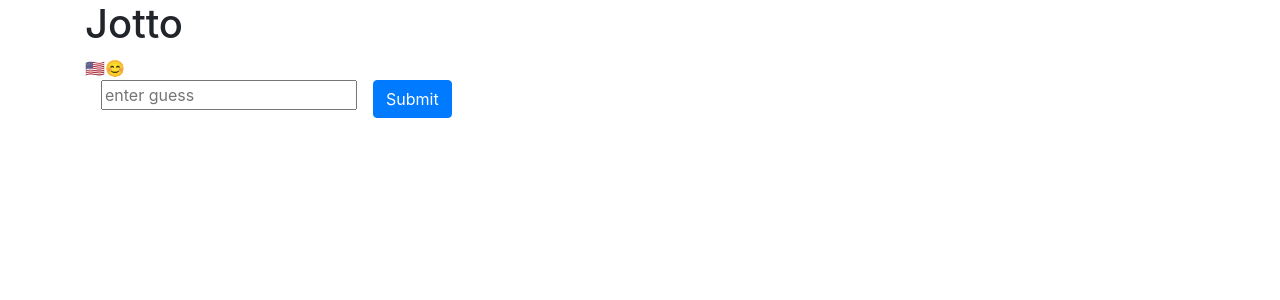
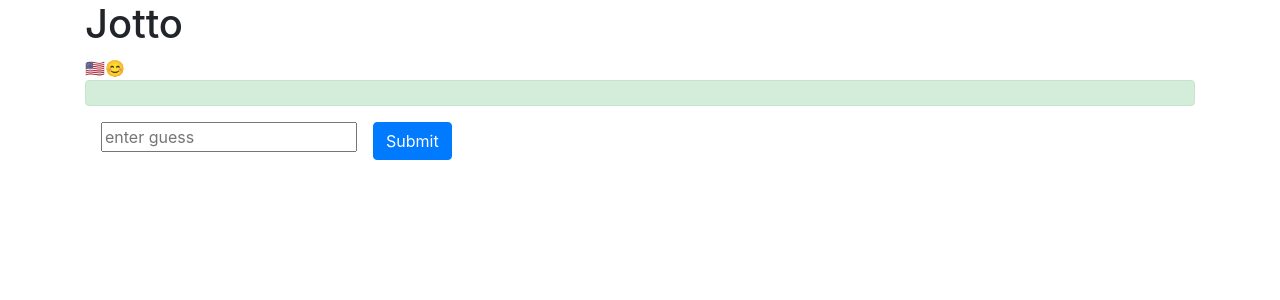
Before and after one commit to Settimov7/jotto-hooks, a React (Create React App) app: page / in a window 1280 px wide. Shown: the top 300 px of the page. Built offline with nearby package versions, Linux system fonts and the light colour scheme.

Commit message:
add success context to Congrats component

```diff
--- a/src/App.js
+++ b/src/App.js
@@ -4,6 +4,8 @@ import hookActions from './actions/hookActions';
 import Input from './Input';
 import languageContext from './contexts/languageContext';
 import LanguagePicker from './LanguagePicker';
+import successContext from './contexts/successContext';
+import Congrats from './Congrats';
 
 /**
  * reducer to update state, called automatically by dispatch
@@ -60,7 +62,11 @@ function App() {
 			<h1>Jotto</h1>
 			<languageContext.Provider value={ language }>
 				<LanguagePicker setLanguage={ setLanguage }/>
-				<Input secretWord={ secretWord }/>
+
+				<successContext.SuccessProvider>
+					<Congrats/>
+					<Input secretWord={ secretWord }/>
+				</successContext.SuccessProvider>
 			</languageContext.Provider>
 		</div>
 	);
--- a/src/Congrats.js
+++ b/src/Congrats.js
@@ -1,30 +1,27 @@
 import React, { useContext } from 'react';
-import PropTypes from 'prop-types';
 
 import languageContext from './contexts/languageContext';
 import stringsModule from './helpers/strings';
+import successContext from './contexts/successContext';
+
 /**
  * Functional react component for congratulatory message.
  * @function
- * @param {object} props - React props.
  * @returns {JSX.Element} - Rendered component (or null if success prop is false)
  */
-const Congrats = ({ success }) => {
+const Congrats = () => {
+	const [success] = successContext.useSuccess();
 	const language = useContext(languageContext);
 
 	return (
 		<div data-test='component-congrats' className='alert alert-success'>
 			{ success && (
 				<span data-test='congrats-message'>
-					{stringsModule.getStringByLanguage(language, 'congrats')}
+					{ stringsModule.getStringByLanguage(language, 'congrats') }
 			</span>
 			) }
 		</div>
 	);
 };
 
-Congrats.propTypes = {
-	success: PropTypes.bool.isRequired,
-};
-
 export default Congrats;
```
Also changed, not shown: 1 other file (tests, documents, lock files or other folders).
